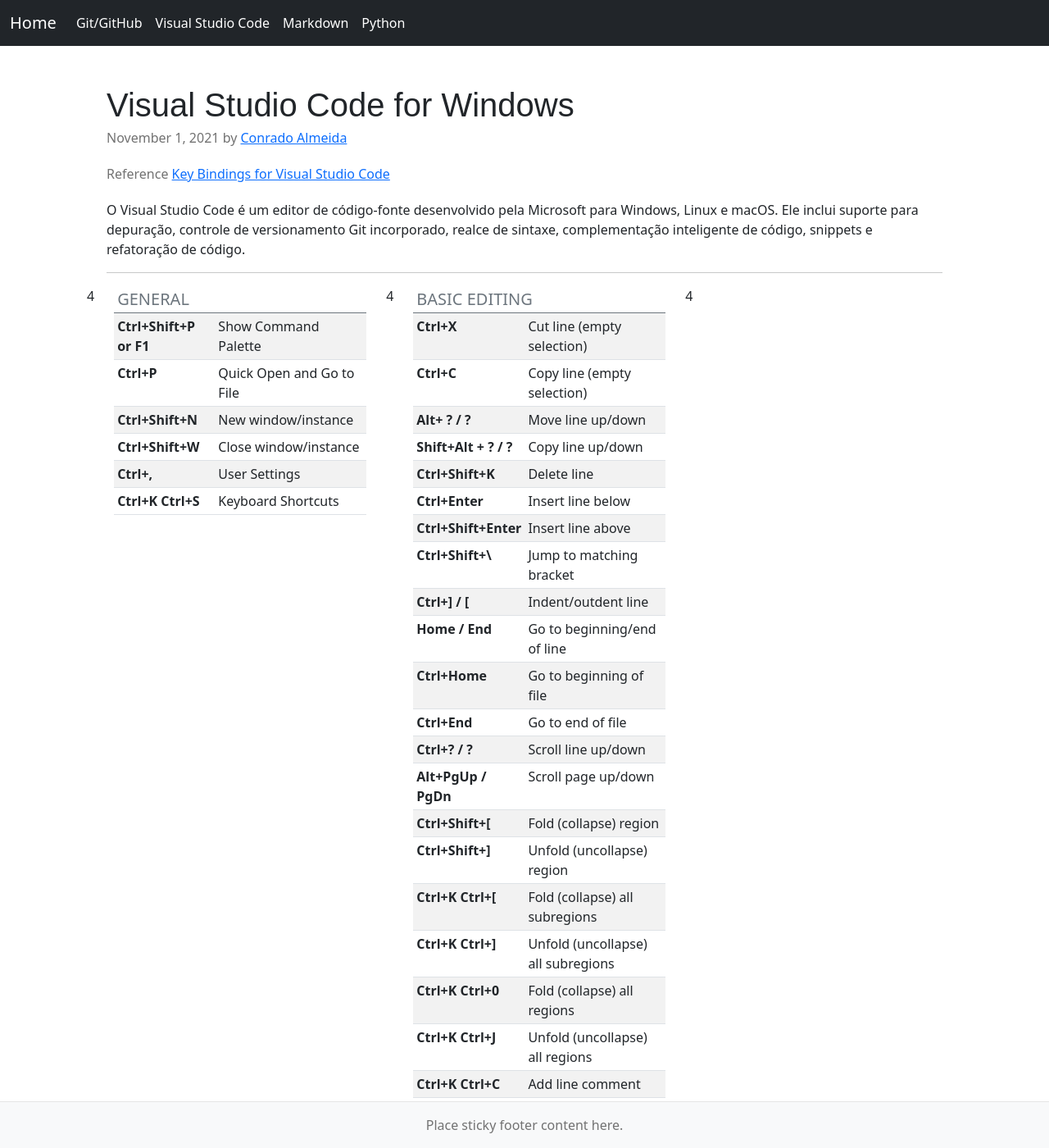
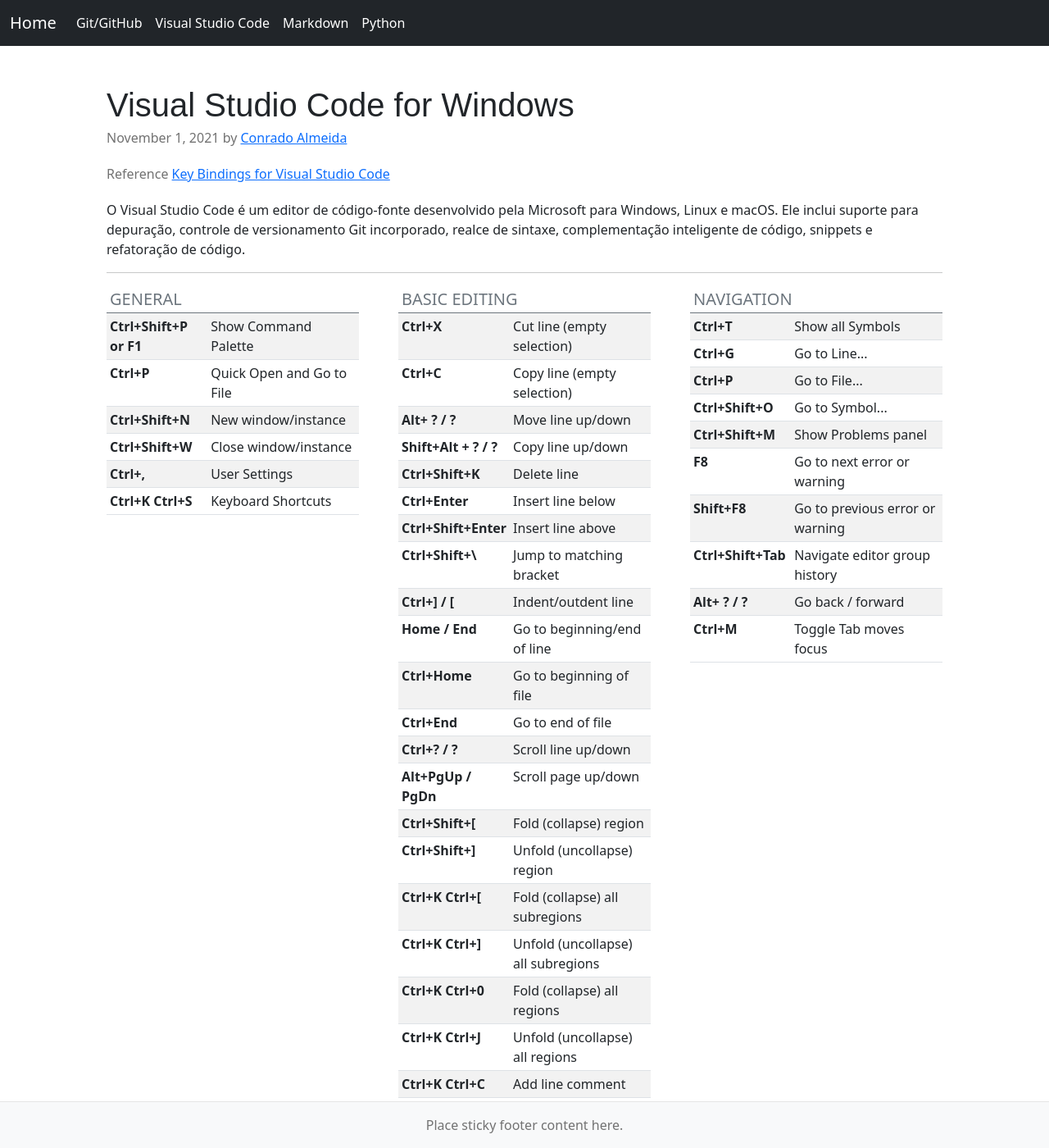
Before and after one commit to ConradoAlmeida/cheatsheets, a Jekyll site: the page built from vscode-cheat.html, in a window 1280 px wide and 1400 px high. Shown: the whole window at 82% size. Built offline with Jekyll 4.4.1, drawn with Linux system fonts in a browser that asks for light colours.

Commit message:
atributo size

```diff
--- a/vscode-cheat.html
+++ b/vscode-cheat.html
@@ -16,10 +16,10 @@
 {% assign dados = site.data.store-data | where:"grupo","Visual Studio Code for Windows" %}
 
 {% assign dados2 = dados | group_by:"categoria" %}
-
+{{dado2.items[1].size}}
 
 {% for dado in dados2 %}
-{{dado.items[1].size}}
+
 
 <div class="col-md-4 mt-0">
  <article class="blog-post">
```
